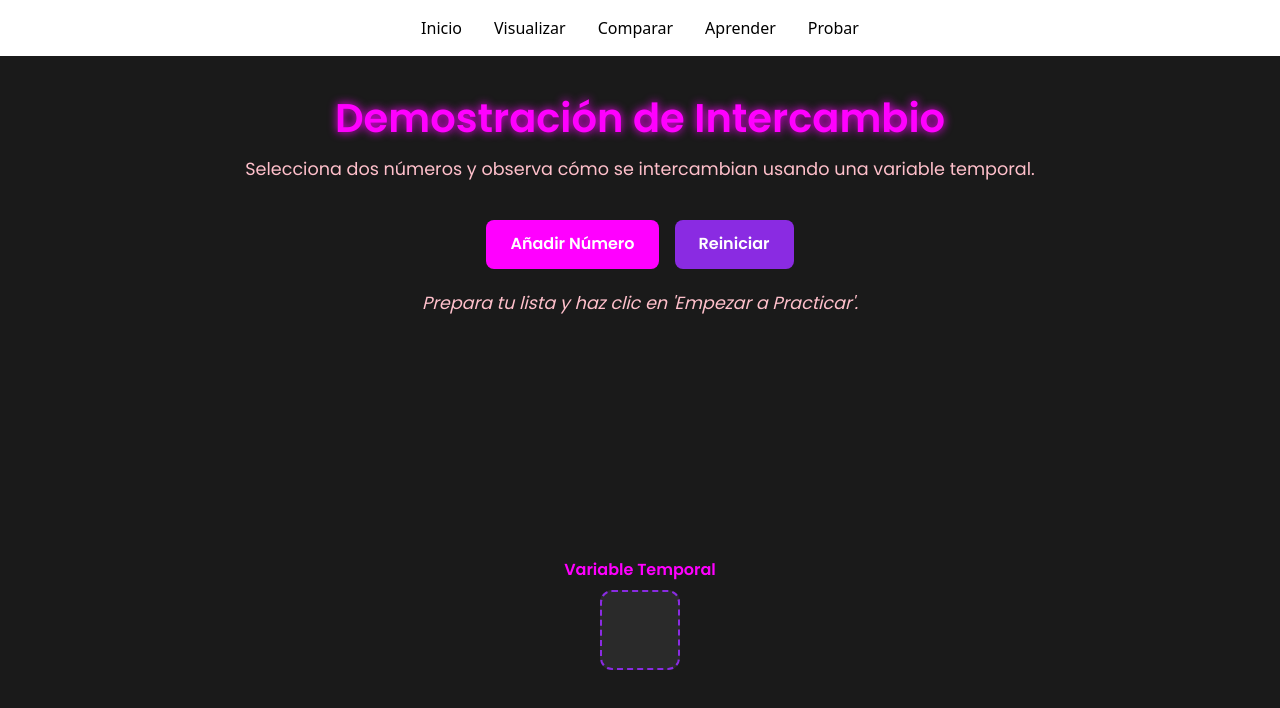
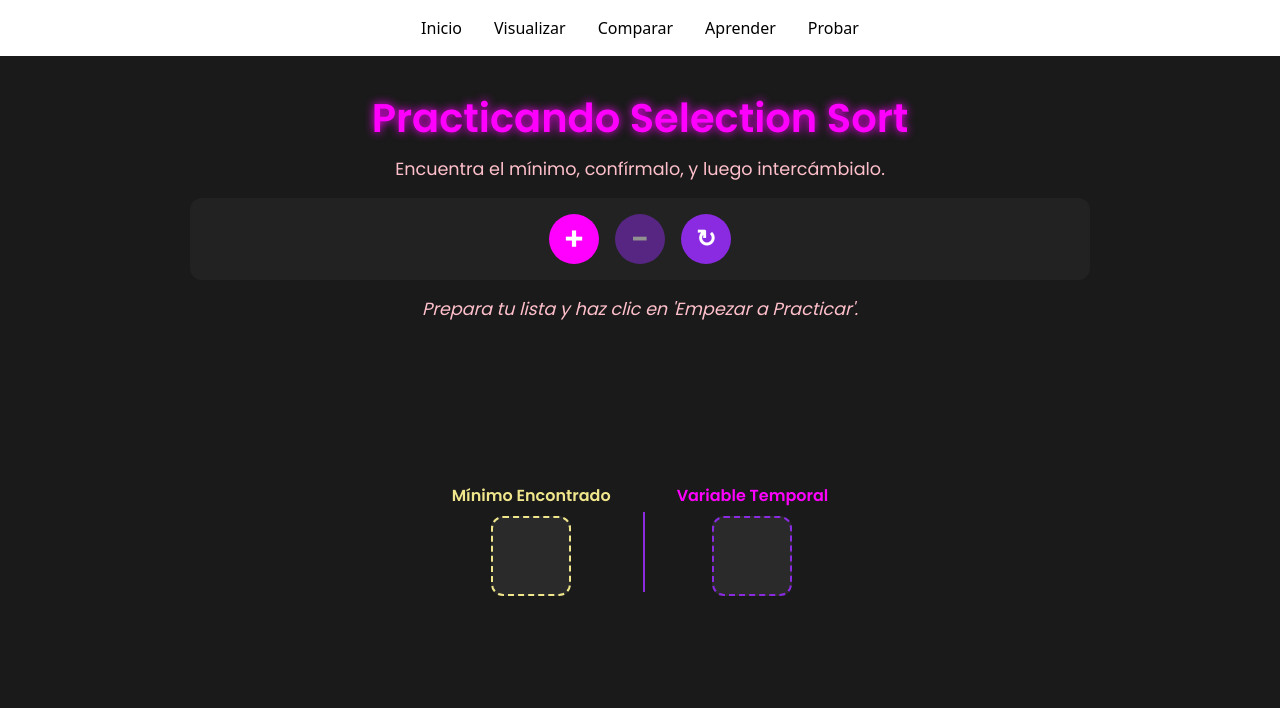
Before and after one commit to helvetios16/sortLearn, a Vue app: page /test in a window 1280 px wide. Shown: the top 708 px of the page. Built offline with nearby package versions, Linux system fonts and the light colour scheme.

Commit message:
feat: implement interactive Selection Sort practice view with visual feedback and guidance.

```diff
--- a/src/views/Test.vue
+++ b/src/views/Test.vue
@@ -4,9 +4,12 @@ import { v4 as uuidv4 } from 'uuid';
 
 // --- Core State ---
 const numbers = ref<{ id: string; value: number }[]>([]);
-const selectedIds = ref<string[]>([]);
+const selectedId = ref<string | null>(null);
+const confirmedMinId = ref<string | null>(null); // New state for the confirmed minimum
 const history = ref<string[]>([]);
-const isAnimating = ref(false); // To disable controls during animation
+const isAnimating = ref(false);
+const showMinHint = ref(false);
+const isHintOnCooldown = ref(false); // New state for hint cooldown
 
 // Visual state for the animation
 const animatedState = ref<{
@@ -34,37 +37,54 @@ const swapTargetId = computed(() => {
   return numbers.value[sortedBoundaryIndex.value].id;
 });
 
-const isSwapCorrect = computed(() => {
-  if (selectedIds.value.length !== 2) return false;
-  const id1 = actualMinInUnsorted.value?.id;
-  const id2 = swapTargetId.value;
-  return selectedIds.value.includes(id1!) && selectedIds.value.includes(id2!);
-});
-
 const coachHint = computed(() => {
   if (isAnimating.value) return "Observa cómo funciona el intercambio...";
   if (!isPracticeStarted.value) return "Prepara tu lista y haz clic en 'Empezar a Practicar'.";
   if (sortedBoundaryIndex.value >= numbers.value.length) return "¡Felicidades! Has ordenado la lista.";
 
-  if (selectedIds.value.length < 2) {
-    return `Selecciona dos números para intercambiar. (Pista: El mínimo es ${actualMinInUnsorted.value?.value})`;
+  if (confirmedMinId.value) {
+    return "¡Correcto! Ahora selecciona el primer elemento no ordenado (resaltado en fucsia) para intercambiarlo.";
   }
-  return "¡Listo para intercambiar! Presiona el botón.";
+  if (selectedId.value) {
+    return "Haz clic en la casilla 'Mínimo Encontrado' para confirmar tu selección.";
+  }
+  return `Paso ${sortedBoundaryIndex.value + 1}: Haz clic en el número más pequeño de la sección no ordenada.`;
 });
 
 const displayNumbers = computed(() => {
   return isAnimating.value ? animatedState.value.numbers : numbers.value;
 });
 
-// --- Watcher for Auto-Advancing (only if swap was correct) ---
+// --- Watcher for Auto-Advancing & Resetting Hint ---
 watch(sortedBoundaryIndex, () => {
-  // Simple increment, logic is handled post-swap
+  showMinHint.value = false; // Reset hint visibility
+  isHintOnCooldown.value = false; // Reset hint cooldown
 });
 
 // --- User Actions ---
+function triggerMinHint() {
+  if (isHintOnCooldown.value || showMinHint.value) return;
+
+  showMinHint.value = true;
+  isHintOnCooldown.value = true;
+
+  setTimeout(() => {
+    showMinHint.value = false;
+  }, 5000); // Hint is visible for 5 seconds
+
+  setTimeout(() => {
+    isHintOnCooldown.value = false;
+  }, 15000); // Cooldown is 15 seconds
+}
+
 function addNumber() {
   if (isPracticeStarted.value || numbers.value.length >= 10) return;
   numbers.value.push({ id: uuidv4(), value: Math.floor(Math.random() * 100) });
+}
+
+function removeNumber() {
+  if (isPracticeStarted.value || numbers.value.length === 0) return;
+  numbers.value.pop();
 }
 
 function startPractice() {
@@ -75,7 +95,8 @@ function startPractice() {
 function reset() {
   numbers.value = [];
   history.value = [];
-  selectedIds.value = [];
+  selectedId.value = null;
+  confirmedMinId.value = null;
   sortedBoundaryIndex.value = 0;
   isPracticeStarted.value = false;
   isAnimating.value = false;
@@ -85,63 +106,77 @@ function reset() {
 function selectItem(id: string) {
   if (isAnimating.value || !isPracticeStarted.value) return;
 
-  const index = selectedIds.value.indexOf(id);
-  if (index > -1) {
-    selectedIds.value.splice(index, 1);
-  } else if (selectedIds.value.length < 2) {
-    selectedIds.value.push(id);
+  // If a minimum has been confirmed, we are now selecting the swap target
+  if (confirmedMinId.value) {
+    // We only allow swapping with the official swap target
+    if (id === swapTargetId.value) {
+      performAnimatedSwap(confirmedMinId.value, id);
+    } else {
+      history.value.push("Debes intercambiar el mínimo con el primer elemento de la sección no ordenada.");
+    }
+    return;
+  }
+
+  // Otherwise, we are selecting a candidate for the minimum
+  if (selectedId.value === id) {
+    selectedId.value = null; // deselect
+  } else {
+    selectedId.value = id;
   }
 }
 
-function performAnimatedSwap() {
-  if (selectedIds.value.length !== 2 || isAnimating.value) return;
+function confirmMinimumSelection() {
+  if (!selectedId.value || confirmedMinId.value || !isPracticeStarted.value) return;
+
+  if (selectedId.value === actualMinInUnsorted.value?.id) {
+    confirmedMinId.value = selectedId.value;
+    selectedId.value = null; // Clear selection to prepare for next selection
+    history.value.push(`¡Correcto! ${actualMinInUnsorted.value.value} es el mínimo. Ahora selecciona con qué intercambiarlo.`);
+  } else {
+    history.value.push("Ese no es el valor mínimo. Inténtalo de nuevo.");
+    selectedId.value = null;
+  }
+}
+
+function performAnimatedSwap(idA: string, idB: string) {
+  if (isAnimating.value) return;
 
   isAnimating.value = true;
-  const wasCorrectSwap = isSwapCorrect.value;
 
-  const indexA = numbers.value.findIndex(n => n.id === selectedIds.value[0]);
-  const indexB = numbers.value.findIndex(n => n.id === selectedIds.value[1]);
+  const indexA = numbers.value.findIndex(n => n.id === idA);
+  const indexB = numbers.value.findIndex(n => n.id === idB);
   const valA = numbers.value[indexA].value;
   const valB = numbers.value[indexB].value;
 
-  // Initial state for animation
   animatedState.value.numbers = JSON.parse(JSON.stringify(numbers.value));
   animatedState.value.temp = null;
 
-  // Step 1: A -> temp
   setTimeout(() => {
     animatedState.value.temp = valA;
     animatedState.value.numbers[indexA].value = null;
-    history.value.push(`1. Guardando ${valA} en la variable temporal.`);
+    history.value.push(`1. Guardando el mínimo (${valA}) en la temporal.`);
   }, 500);
 
-  // Step 2: B -> A
   setTimeout(() => {
     animatedState.value.numbers[indexA].value = valB;
     animatedState.value.numbers[indexB].value = null;
-    history.value.push(`2. Moviendo ${valB} a la posición del primer número.`);
+    history.value.push(`2. Moviendo ${valB} a la posición del mínimo.`);
   }, 1500);
 
-  // Step 3: temp -> B
   setTimeout(() => {
     animatedState.value.numbers[indexB].value = valA;
     animatedState.value.temp = null;
-    history.value.push(`3. Moviendo ${valA} desde la temporal a la segunda posición.`);
+    history.value.push(`3. Moviendo el mínimo (${valA}) a su posición final.`);
   }, 2500);
 
-  // Finalization
   setTimeout(() => {
-    // Update the actual data model
     [numbers.value[indexA].value, numbers.value[indexB].value] = [valB, valA];
 
-    if (wasCorrectSwap) {
-       history.value.push(`¡Bien hecho! ${actualMinInUnsorted.value?.value} está en la posición correcta.`);
+    history.value.push(`¡Intercambio completado! El ${valA} está ahora en su lugar.`);
     sortedBoundaryIndex.value++;
-    } else {
-       history.value.push(`Intercambio completado. (Para Selection Sort, busca el mínimo de la sección no ordenada).`);
-    }
 
-    selectedIds.value = [];
+    selectedId.value = null;
+    confirmedMinId.value = null;
     isAnimating.value = false;
   }, 3500);
 }
@@ -151,14 +186,21 @@ function performAnimatedSwap() {
 <template>
   <div class="page-container">
     <div class="container">
-      <h1 class="title">Demostración de Intercambio</h1>
-      <p class="subtitle">Selecciona dos números y observa cómo se intercambian usando una variable temporal.</p>
+      <h1 class="title">Practicando Selection Sort</h1>
+      <p class="subtitle">Encuentra el mínimo, confírmalo, y luego intercámbialo.</p>
 
-      <div class="controls">
-        <button v-if="!isPracticeStarted" @click="addNumber" class="btn btn-primary" :disabled="numbers.length >= 10">Añadir Número</button>
-        <button v-if="!isPracticeStarted && numbers.length > 0" @click="startPractice" class="btn btn-accent">Empezar a Practicar</button>
-        <button v-if="selectedIds.length === 2" @click="performAnimatedSwap" class="btn btn-accent" :disabled="isAnimating">Realizar Intercambio</button>
-        <button @click="reset" class="btn btn-secondary" :disabled="isAnimating">Reiniciar</button>
+      <div class="controls-container">
+        <button v-if="!isPracticeStarted" @click="addNumber" class="btn btn-icon btn-primary" title="Añadir Número" :disabled="numbers.length >= 10">+</button>
+        <button v-if="!isPracticeStarted" @click="removeNumber" class="btn btn-icon btn-secondary" title="Quitar Número" :disabled="numbers.length === 0">-</button>
+
+        <div v-if="!isPracticeStarted && numbers.length > 0" class="separator"></div>
+
+        <button v-if="!isPracticeStarted && numbers.length > 0" @click="startPractice" class="btn btn-icon btn-accent" title="Empezar a Practicar">▶</button>
+        <button @click="reset" class="btn btn-icon btn-secondary" title="Reiniciar">↻</button>
+
+        <div v-if="isPracticeStarted && sortedBoundaryIndex < numbers.length" class="separator"></div>
+
+        <button v-if="isPracticeStarted && sortedBoundaryIndex < numbers.length" @click="triggerMinHint" class="btn btn-icon btn-hint" title="Mostrar Pista del Mínimo" :disabled="isHintOnCooldown || showMinHint">💡</button>
       </div>
 
       <div class="coach-hint">
@@ -174,10 +216,10 @@ function performAnimatedSwap() {
             @click="selectItem(num.id)"
             :class="{
               'sorted': !isAnimating && index < sortedBoundaryIndex,
-              'selected': selectedIds.includes(num.id),
+              'selected': num.id === selectedId || num.id === confirmedMinId,
               'empty': num.value === null,
               'is-swap-target': !isAnimating && num.id === swapTargetId,
-              'is-actual-min': !isAnimating && num.id === actualMinInUnsorted?.id
+              'is-actual-min': !isAnimating && num.id === actualMinInUnsorted?.id && showMinHint
             }"
           >
             <span v-if="num.value !== null" class="number-value">{{ num.value }}</span>
@@ -185,18 +227,33 @@ function performAnimatedSwap() {
         </div>
 
         <div class="temp-area">
+          <div class="min-found-area">
+            <div class="temp-label label-min-found">Mínimo Encontrado</div>
+            <div
+              class="min-found-box number-wrapper"
+              @click="confirmMinimumSelection"
+              :class="{ 'has-value': confirmedMinId !== null, 'clickable': selectedId !== null }"
+            >
+              <span v-if="confirmedMinId" class="number-value">{{ numbers.find(n => n.id === confirmedMinId)?.value }}</span>
+            </div>
+          </div>
+
+          <div class="separator-vertical"></div>
+
+          <div class="temp-var-area">
             <div class="temp-label">Variable Temporal</div>
             <div
               class="temp-box number-wrapper"
-            :class="{ 'has-value': (isAnimating ? animatedState.temp : false) }"
+              :class="{ 'has-value': (isAnimating ? animatedState.temp !== null : false) }"
             >
               <span v-if="isAnimating && animatedState.temp" class="number-value">{{ animatedState.temp }}</span>
             </div>
           </div>
         </div>
+      </div>
 
       <div class="history-container" v-if="history.length > 0">
-        <h2 class="history-title">Pasos del Intercambio</h2>
+        <h2 class="history-title">Historial de Pasos</h2>
         <ul class="history-list">
           <li v-for="(move, index) in history" :key="index" class="history-item">{{ move }}</li>
         </ul>
@@ -206,7 +263,6 @@ function performAnimatedSwap() {
 </template>
 
 <style scoped>
-/* Keeping styles mostly the same, but adjusting for new classes and states */
 @import url('https://fonts.googleapis.com/css2?family=Poppins:wght@400;600&display=swap');
 .page-container {
   --fuchsia: #ff00ff;
@@ -222,35 +278,75 @@ function performAnimatedSwap() {
 }
 .container { width: 100%; max-width: 900px; text-align: center; }
 .title { font-size: 2.5rem; font-weight: 600; color: var(--fuchsia); margin-bottom: 0.5rem; text-shadow: 0 0 10px var(--fuchsia); }
-.subtitle { font-size: 1.1rem; color: var(--pink); margin-bottom: 2rem; }
-.controls { min-height: 60px; margin-bottom: 1rem; display: flex; justify-content: center; align-items: center; gap: 1rem; }
+.subtitle { font-size: 1.1rem; color: var(--pink); margin-bottom: 1rem; }
+.controls-container { display: flex; justify-content: center; align-items: center; gap: 1rem; margin-bottom: 1rem; min-height: 60px; background-color: rgba(42, 42, 42, 0.5); padding: 1rem; border-radius: 12px; }
+.separator { width: 2px; height: 24px; background-color: var(--purple); margin: 0 0.5rem; }
 .coach-hint { min-height: 2.5em; font-size: 1.1rem; color: var(--pink); margin-bottom: 1rem; font-style: italic; }
 .main-area { display: flex; flex-direction: column; align-items: center; gap: 2rem; margin-bottom: 1rem; }
-.numbers-container { display: flex; flex-wrap: wrap; justify-content: center; gap: 1rem; min-height: 176px; max-width: 600px; }
-.temp-area { display: flex; flex-direction: column; align-items: center; gap: 0.5rem; }
+.numbers-container { display: flex; flex-wrap: wrap; justify-content: center; gap: 1rem; min-height: 96px; max-width: 600px; }
+
+.temp-area {
+  display: flex;
+  gap: 2rem;
+  align-items: flex-start;
+}
+.min-found-area, .temp-var-area {
+  display: flex;
+  flex-direction: column;
+  align-items: center;
+  gap: 0.5rem;
+}
+.separator-vertical {
+  width: 2px;
+  height: 80px; /* Match number-wrapper height */
+  background-color: var(--purple);
+  align-self: center;
+  margin-top: 1.5rem; /* Align with boxes */
+}
+
 .temp-label { font-size: 1rem; font-weight: 600; color: var(--fuchsia); }
+
+.label-min-found {
+  color: var(--min-hint-color);
+}
+
 .history-container { width: 100%; max-width: 750px; margin: 1rem auto; background-color: var(--bg-light); padding: 1.5rem; border-radius: 12px; border: 1px solid var(--purple); text-align: left; }
 .history-title { font-size: 1.5rem; color: var(--fuchsia); margin-bottom: 1rem; text-align: center; }
 .history-list { list-style-type: none; padding: 0; margin: 0; max-height: 200px; overflow-y: auto; }
 .history-item { background: var(--bg-dark); padding: 0.75rem; margin-bottom: 0.5rem; border-radius: 8px; border-left: 4px solid var(--fuchsia); }
 
-.btn { padding: 0.8rem 1.5rem; border: none; border-radius: 8px; font-size: 1rem; font-weight: 600; cursor: pointer; transition: all 0.3s ease; color: white; }
+.btn { padding: 0; border: none; font-weight: 600; cursor: pointer; transition: all 0.3s ease; color: white; }
 .btn:disabled { opacity: 0.5; cursor: not-allowed; }
 .btn-primary { background-color: var(--fuchsia); }
 .btn-secondary { background-color: var(--purple); }
 .btn-accent { background: linear-gradient(45deg, var(--fuchsia), var(--purple)); }
+.btn-hint { background-color: var(--min-hint-color); color: #1a1a1a; }
+
+.btn-icon {
+  width: 50px; height: 50px; border-radius: 50%; font-size: 1.5rem; line-height: 0;
+  display: flex; justify-content: center; align-items: center;
+}
+.btn-icon[title="Añadir Número"], .btn-icon[title="Quitar Número"] { font-size: 2rem; font-weight: bold; }
 
 .number-wrapper {
   width: 80px; height: 80px; display: flex; justify-content: center; align-items: center;
   background-color: var(--bg-light); border: 2px solid var(--purple); border-radius: 12px;
-  transition: all 0.3s ease; position: relative; cursor: pointer;
+  transition: all 0.3s ease; position: relative; cursor: default;
 }
+.number-wrapper:not(.sorted):not(.empty) { cursor: pointer; }
+
 .number-value { font-size: 1.8rem; font-weight: 600; }
 .number-wrapper.empty { background-color: #2e2e2e; border-style: dashed; }
-.number-wrapper.sorted { border-color: var(--sorted-color); opacity: 0.6; cursor: default; }
+.number-wrapper.sorted { border-color: var(--sorted-color); opacity: 0.6; }
 .number-wrapper.selected { transform: scale(1.1); box-shadow: 0 0 20px white; border-color: white; }
+
+.min-found-box {
+  border-style: dashed;
+  border-color: var(--min-hint-color); /* Yellow border */
+}
+.min-found-box.clickable { cursor: pointer; border-color: var(--pink); }
+.min-found-box.has-value, .temp-box.has-value { border-style: solid; border-color: var(--fuchsia); box-shadow: 0 0 20px var(--fuchsia); }
 .temp-box { border-style: dashed; cursor: default; }
-.temp-box.has-value { border-style: solid; border-color: var(--fuchsia); box-shadow: 0 0 20px var(--fuchsia); }
 
 .number-wrapper.is-swap-target:not(.sorted) { box-shadow: 0 0 20px var(--fuchsia); }
 .number-wrapper.is-actual-min:not(.sorted) { border-color: var(--min-hint-color); }
```
Lines whose indentation alone changed are shown as unchanged.
